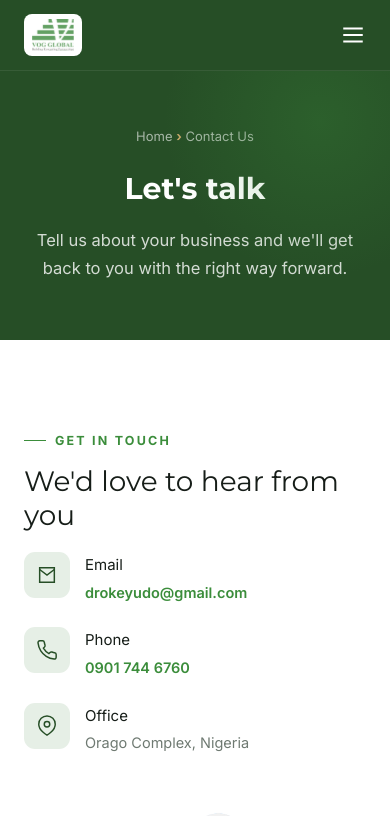
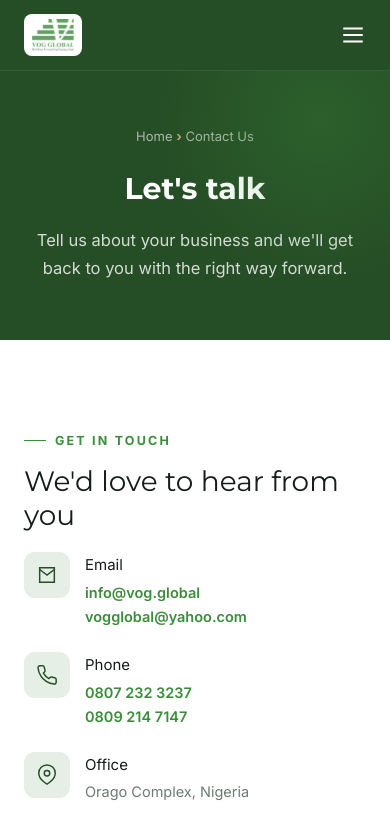
Before and after one commit to raji2004/vog-tech, a Next.js app: page /contact in a window 390 px wide. Shown: the top 816 px of the page. Built offline with nearby package versions, Linux system fonts and the light colour scheme.

Commit message:
Contact page: new email addresses and phone numbers

```diff
--- a/src/app/contact/page.tsx
+++ b/src/app/contact/page.tsx
@@ -9,8 +9,8 @@ export default function Contact() {
         <div className="cinfo">
           <span className="eyebrow">Get in touch</span>
           <h2 className="serif" style={{ fontSize: "28px", color: "var(--ink)", marginBottom: "20px", lineHeight: 1.2 }}>We&apos;d love to hear from you</h2>
-          <div className="item"><div className="ic"><svg width="22" height="22" viewBox="0 0 24 24" fill="none" stroke="currentColor" strokeWidth="1.6"><path d="M4 4h16v16H4z" /><path d="M4 6l8 6 8-6" /></svg></div><div><h4>Email</h4><p><a href="mailto:drokeyudo@gmail.com" style={{ color: "var(--green-accent)", fontWeight: 600 }}>drokeyudo@gmail.com</a></p></div></div>
-          <div className="item"><div className="ic"><svg width="22" height="22" viewBox="0 0 24 24" fill="none" stroke="currentColor" strokeWidth="1.6"><path d="M22 16.9v3a2 2 0 0 1-2.2 2 19.8 19.8 0 0 1-8.6-3 19.5 19.5 0 0 1-6-6 19.8 19.8 0 0 1-3-8.6A2 2 0 0 1 4.1 2h3a2 2 0 0 1 2 1.7c.1 1 .4 2 .7 2.9a2 2 0 0 1-.5 2.1L8.1 9.9a16 16 0 0 0 6 6l1.2-1.2a2 2 0 0 1 2.1-.5c.9.3 1.9.6 2.9.7a2 2 0 0 1 1.7 2z" /></svg></div><div><h4>Phone</h4><p><a href="tel:+2349017446760" style={{ color: "var(--green-accent)", fontWeight: 600 }}>0901 744 6760</a></p></div></div>
+          <div className="item"><div className="ic"><svg width="22" height="22" viewBox="0 0 24 24" fill="none" stroke="currentColor" strokeWidth="1.6"><path d="M4 4h16v16H4z" /><path d="M4 6l8 6 8-6" /></svg></div><div><h4>Email</h4><p><a href="mailto:info@vog.global" style={{ color: "var(--green-accent)", fontWeight: 600 }}>info@vog.global</a></p><p><a href="mailto:vogglobal@yahoo.com" style={{ color: "var(--green-accent)", fontWeight: 600 }}>vogglobal@yahoo.com</a></p></div></div>
+          <div className="item"><div className="ic"><svg width="22" height="22" viewBox="0 0 24 24" fill="none" stroke="currentColor" strokeWidth="1.6"><path d="M22 16.9v3a2 2 0 0 1-2.2 2 19.8 19.8 0 0 1-8.6-3 19.5 19.5 0 0 1-6-6 19.8 19.8 0 0 1-3-8.6A2 2 0 0 1 4.1 2h3a2 2 0 0 1 2 1.7c.1 1 .4 2 .7 2.9a2 2 0 0 1-.5 2.1L8.1 9.9a16 16 0 0 0 6 6l1.2-1.2a2 2 0 0 1 2.1-.5c.9.3 1.9.6 2.9.7a2 2 0 0 1 1.7 2z" /></svg></div><div><h4>Phone</h4><p><a href="tel:+2348072323237" style={{ color: "var(--green-accent)", fontWeight: 600 }}>0807 232 3237</a></p><p><a href="tel:+2348092147147" style={{ color: "var(--green-accent)", fontWeight: 600 }}>0809 214 7147</a></p></div></div>
           <div className="item"><div className="ic"><svg width="22" height="22" viewBox="0 0 24 24" fill="none" stroke="currentColor" strokeWidth="1.6"><path d="M21 10c0 7-9 12-9 12s-9-5-9-12a9 9 0 0 1 18 0z" /><circle cx="12" cy="10" r="3" /></svg></div><div><h4>Office</h4><p>Orago Complex, Nigeria</p></div></div>
           <img className="illus" src="/img/contact/contact1.svg" alt="Contact us" />
         </div>
```
